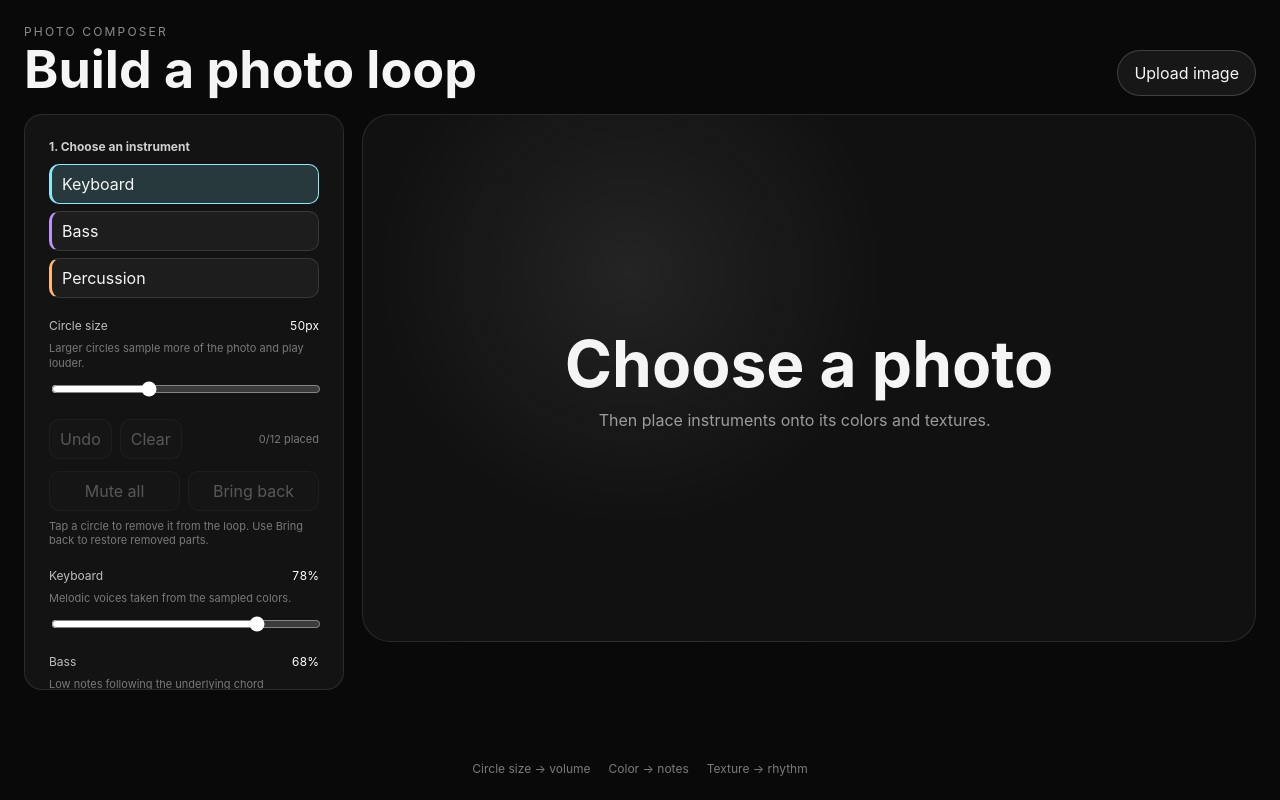
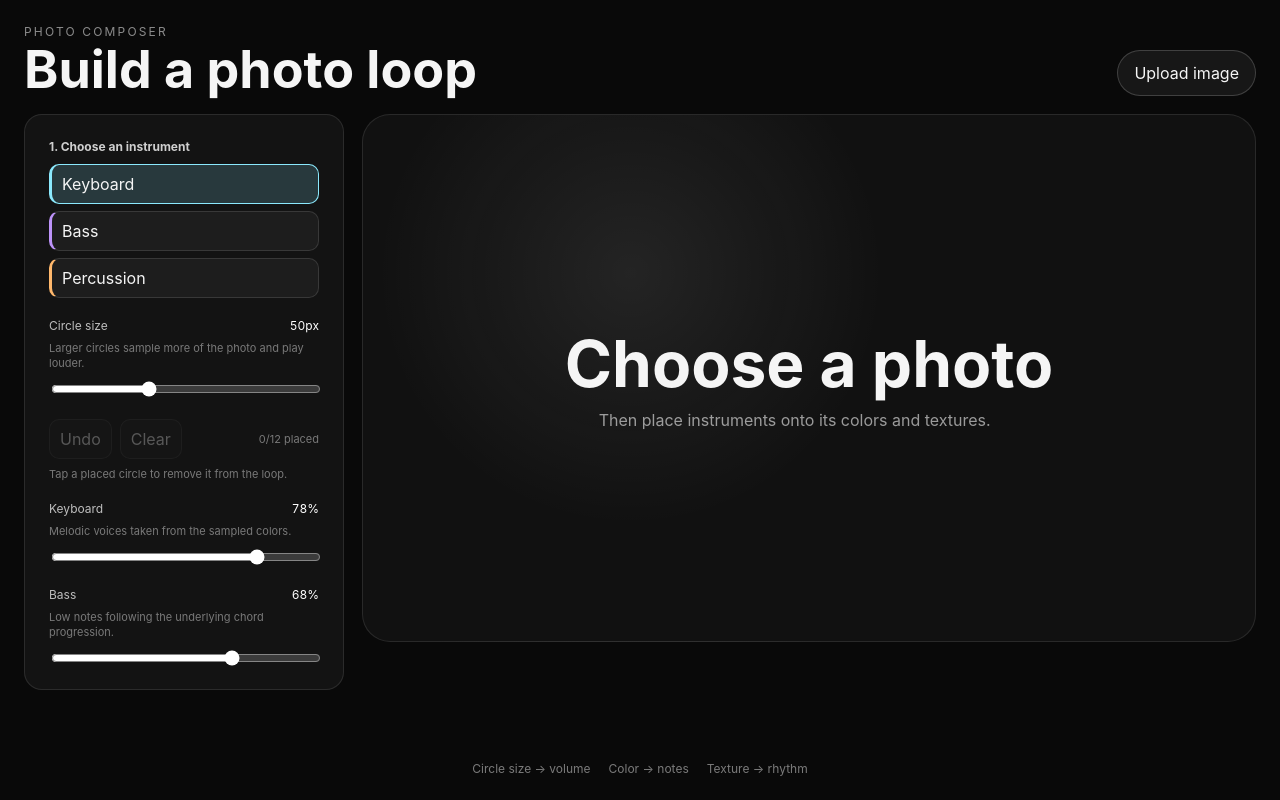
Before and after one commit to dipinchopra/photo-music, a React (Vite) app: page / in a window 1280 px wide. Built offline with nearby package versions, Linux system fonts and the light colour scheme.

Commit message:
Simplify circle removal interaction

```diff
--- a/src/App.tsx
+++ b/src/App.tsx
@@ -57,7 +57,7 @@ export default function App() {
       ctx.fillStyle = 'rgba(0,0,0,.38)';
       ctx.beginPath();
       ctx.rect(0, 0, width, height);
-      placementsRef.current.filter((placement) => placement.active).forEach((placement) => {
+      placementsRef.current.forEach((placement) => {
         ctx.moveTo((placement.x + placement.radius) * dpr, placement.y * dpr);
         ctx.arc(placement.x * dpr, placement.y * dpr, placement.radius * dpr, 0, Math.PI * 2);
       });
@@ -65,7 +65,7 @@ export default function App() {
       ctx.restore();
     }
 
-    placementsRef.current.filter((placement) => placement.active).forEach((placement) => {
+    placementsRef.current.forEach((placement) => {
       const config = INSTRUMENTS.find((item) => item.id === placement.instrument)!;
       const x = placement.x * dpr;
       const y = placement.y * dpr;
@@ -169,7 +169,6 @@ export default function App() {
       id: nextIdRef.current++, x, y, radius,
       level: 0.25 + ((radius - 28) / 62) * 0.75,
       instrument: selected,
-      active: true,
       tone,
     };
     const next = [...placementsRef.current, placement].slice(-12);
@@ -229,13 +228,7 @@ export default function App() {
           <button disabled={!placements.length} onClick={() => updatePlacements([])}>Clear</button>
           <span>{placements.length}/12 placed</span>
         </div>
-        <div className="placementActions loopActions">
-          <button disabled={!placements.some((item) => item.active)}
-            onClick={() => updatePlacements(placementsRef.current.map((item) => ({ ...item, active: false })))}>Mute all</button>
-          <button disabled={!placements.some((item) => !item.active)}
-            onClick={() => updatePlacements(placementsRef.current.map((item) => ({ ...item, active: true })))}>Bring back</button>
-        </div>
-        <small className="loopHint">Tap a circle to remove it from the loop. Use Bring back to restore removed parts.</small>
+        <small className="loopHint">Tap a placed circle to remove it from the loop.</small>
         {([
           ['keys', 'Keyboard', 'Melodic voices taken from the sampled colors.'],
           ['bass', 'Bass', 'Low notes following the underlying chord progression.'],
@@ -258,7 +251,7 @@ export default function App() {
           onPointerDown={(e) => {
             void music.unlock();
             const point = canvasPoint(e.clientX, e.clientY);
-            const hit = [...placementsRef.current].reverse().find((placement) => placement.active &&
+            const hit = [...placementsRef.current].reverse().find((placement) =>
               Math.hypot(point.x - placement.x, point.y - placement.y) <= placement.radius);
             if (hit) {
               e.currentTarget.setPointerCapture(e.pointerId);
@@ -285,9 +278,7 @@ export default function App() {
             if (drag) {
               dragRef.current = null;
               if (!drag.moved) {
-                updatePlacements(placementsRef.current.map((placement) => placement.id === drag.id
-                  ? { ...placement, active: !placement.active }
-                  : placement));
+                updatePlacements(placementsRef.current.filter((placement) => placement.id !== drag.id));
                 return;
               }
               const next = placementsRef.current.map((placement) => {
--- a/src/music.ts
+++ b/src/music.ts
@@ -14,7 +14,6 @@ export type Placement = {
   radius: number;
   level: number;
   instrument: Instrument;
-  active: boolean;
   tone: ImageTone;
 };
 
@@ -96,7 +95,7 @@ export class ChordEngine {
   async playPlacements(placements: Placement[]) {
     await this.unlock();
     const wasEmpty = this.placements.length === 0;
-    this.placements = placements.filter((placement) => placement.active);
+    this.placements = placements;
     if (wasEmpty && this.placements.length) this.pulse();
   }
 
--- a/src/styles.css
+++ b/src/styles.css
@@ -164,8 +164,6 @@ h1 { margin: 0; font-size: clamp(28px, 5vw, 52px); line-height: 0.98; }
 .placementActions { display: flex; align-items: center; gap: 8px; }
 .placementActions button:disabled { opacity: .3; cursor: default; }
 .placementActions span { margin-left: auto; font-size: 11px; opacity: .45; }
-.loopActions { margin-top: -8px; }
-.loopActions button { flex: 1; }
 .loopHint { margin-top: -12px; color: rgba(255,255,255,.5); line-height: 1.4; }
 .placementCanvas { touch-action: pan-y; cursor: copy; }
 
```
